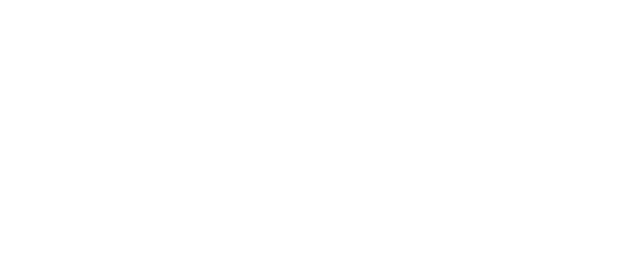
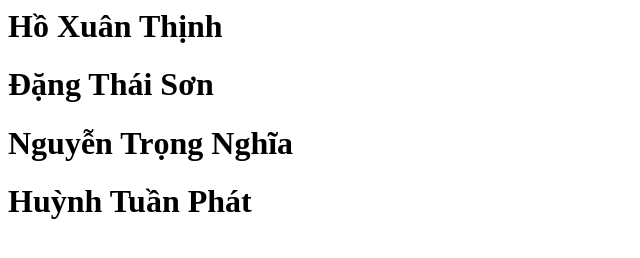
Before and after one commit to temmaste/manguonmo2, a plain HTML site: page index.html in a window 1280 px wide. Shown: the whole page, without its empty margins (0-640 px from the left). Drawn offline with Linux system fonts and the light colour scheme.

Commit message:
ThaiSon_1
Thêm CSS Thái Sơn

```diff
--- a/index.html
+++ b/index.html
@@ -3,9 +3,12 @@
     <meta charset="UTF-8">
     <meta http-equiv="X-UA-Compatible" content="IE=edge">
     <meta name="viewport" content="width=device-width, initial-scale=1.0">
-    <title>Document</title>
+    <title>Phát triển mã nguồn mở</title>
 </head>
 <body>
-
+    <h1>Hồ Xuân Thịnh</h1>
+    <h1>Đặng Thái Sơn</h1>
+    <h1>Nguyễn Trọng Nghĩa</h1>
+    <h1>Huỳnh Tuần Phát</h1>
 </body>
 </html>
```
Also changed, not shown: index_thaison.css (added).
